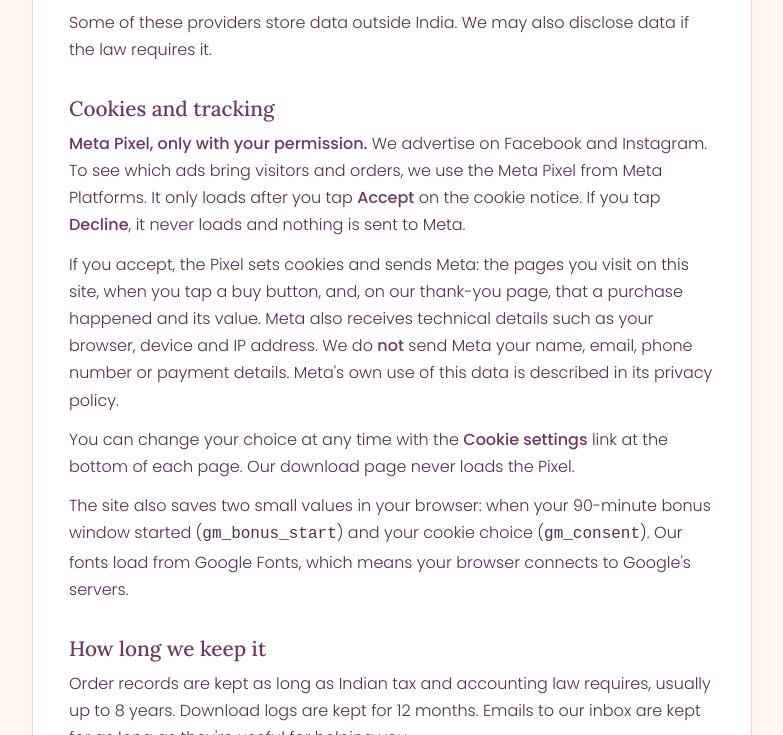
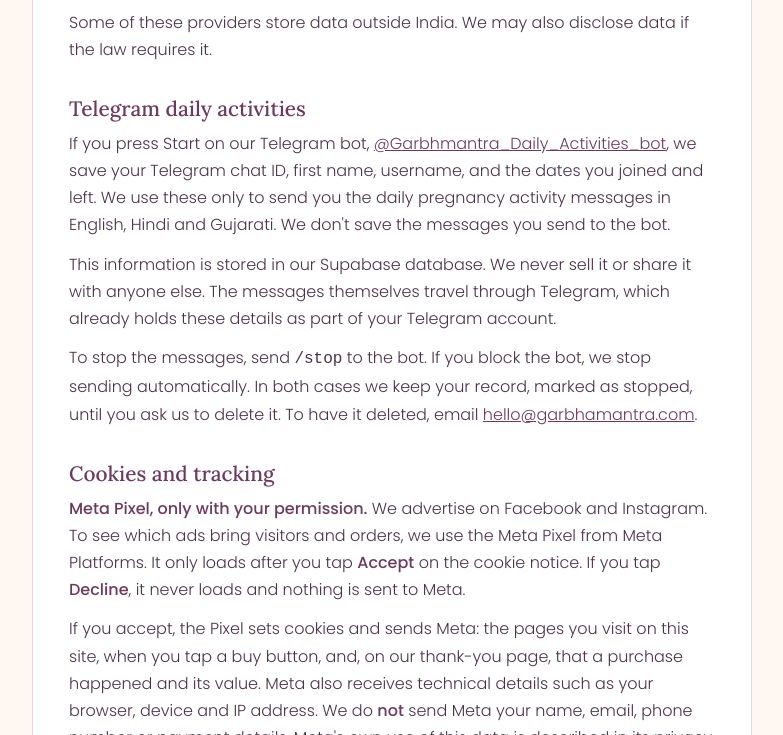
Before and after one commit to yashKundariya007/yashKundariya007.github.io, a plain HTML site: page privacy/index.html in a window 1280 px wide. Shown: the part 1175-1910 px from the top of the page, without its empty margins (248-1031 px from the left). Drawn offline with Linux system fonts and the light colour scheme.

Commit message:
Privacy page: add Telegram daily activities section
Describes what the public Telegram bot stores (chat ID, first name,
username, join/leave dates), why, where (Supabase), that it is never
sold or shared, and how to stop (/stop) or ask for deletion.

Co-Authored-By: Claude Opus 5.5 <noreply@anthropic.com>
Claude-Session: https://claude.ai/code/session_01WkhcpQ2CVSh1dfzzcRu7z1

```diff
--- a/privacy/index.html
+++ b/privacy/index.html
@@ -23,7 +23,7 @@
   </nav>
   <main>
     <h1>Privacy Policy</h1>
-    <p class="updated">Last updated 28 October 2026</p>
+    <p class="updated">Last updated 18 November 2026</p>
 <p>This policy explains what personal data Garbhamantra (a brand of Rayherb Ayurveda, the data fiduciary) collects, why, and what you can do about it. We follow India's Digital Personal Data Protection Act, 2023.</p>
 
 <h2>What we collect</h2>
@@ -53,6 +53,11 @@
 <li><strong>Meta Platforms</strong>: measuring our Facebook and Instagram ads, only if you accept cookies.</li>
 </ul>
 <p>Some of these providers store data outside India. We may also disclose data if the law requires it.</p>
+
+<h2>Telegram daily activities</h2>
+<p>If you press Start on our Telegram bot, <a href="https://t.me/Garbhmantra_Daily_Activities_bot">@Garbhmantra_Daily_Activities_bot</a>, we save your Telegram chat ID, first name, username, and the dates you joined and left. We use these only to send you the daily pregnancy activity messages in English, Hindi and Gujarati. We don't save the messages you send to the bot.</p>
+<p>This information is stored in our Supabase database. We never sell it or share it with anyone else. The messages themselves travel through Telegram, which already holds these details as part of your Telegram account.</p>
+<p>To stop the messages, send <code>/stop</code> to the bot. If you block the bot, we stop sending automatically. In both cases we keep your record, marked as stopped, until you ask us to delete it. To have it deleted, email <a href="mailto:hello@garbhamantra.com">hello@garbhamantra.com</a>.</p>
 
 <h2 id="cookies">Cookies and tracking</h2>
 <p><strong>Meta Pixel, only with your permission.</strong> We advertise on Facebook and Instagram. To see which ads bring visitors and orders, we use the Meta Pixel from Meta Platforms. It only loads after you tap <strong>Accept</strong> on the cookie notice. If you tap <strong>Decline</strong>, it never loads and nothing is sent to Meta.</p>
```
